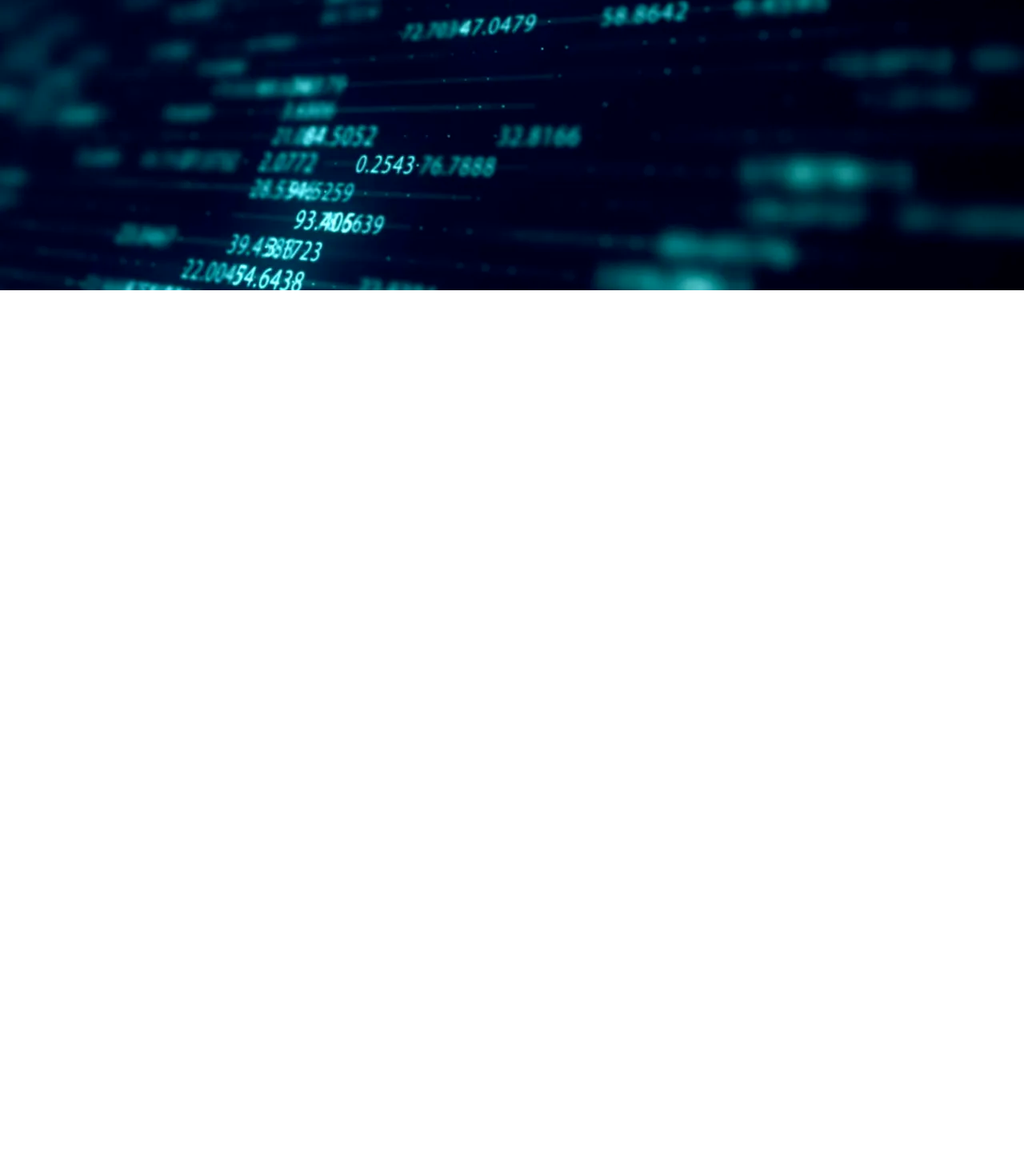
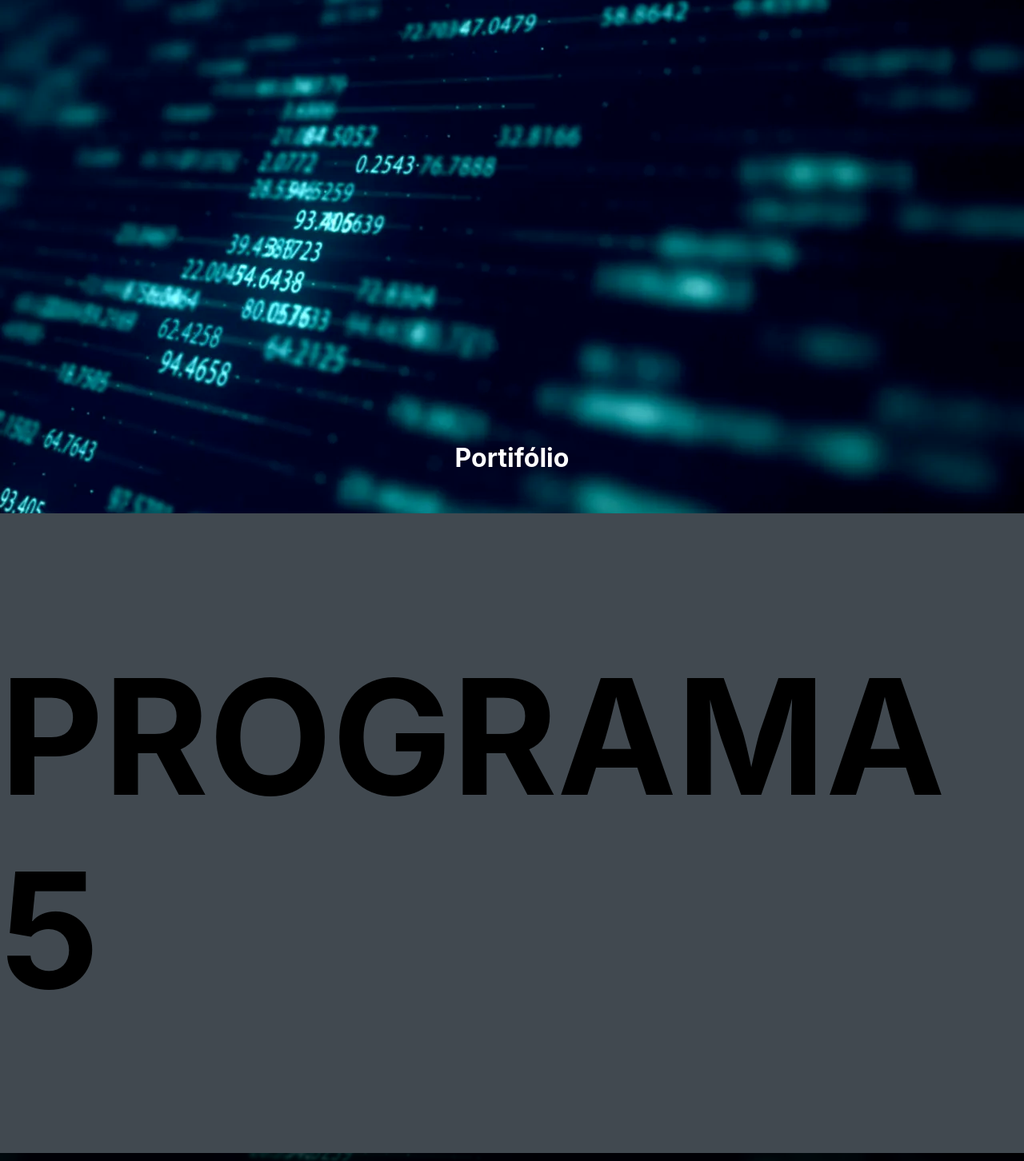
Before and after one commit to xHerion/site-ddevs, a React (Create React App) app in the folder site-ddevs/: page / in a window 1280 px wide. Shown: the part 437-1889 px from the top of the page at 80% size. Before the commit the page ends 800 px from the top, so only its background shows below. Built offline with nearby package versions, Linux system fonts and the light colour scheme.

Commit message:
Portifólio e ajustes na estrutura
Inserção de conteúdo na home (portifólio) e alteração da nomenclatura de "app" para "Home"

```diff
--- a/site-ddevs/src/CSS/App.css
+++ b/site-ddevs/src/CSS/Home.css
@@ -1,6 +1,6 @@
 .Box {
   width: 100%;
-  height: 396px;
+  height: 390px;
   display: flex;
   justify-content: center;
   flex-direction: column;
@@ -85,7 +85,7 @@
 
 }
 
-.caixaTituloSobre{
+.caixaTituloSobre {
   width: 100%;
   display: flex;
   justify-content: center;
@@ -133,19 +133,134 @@
 
 }
 
-.caixaTexto{
+.caixaTexto {
   max-width: 70%;
   height: 100%;
 }
 
-#caretIcon{
+#caretIcon {
   margin-right: 8px;
   margin-top: 5px;
 
 }
 
-.SetaIcon{
+.SetaIcon {
   margin: 20px;
   color: #fff;
 
 }
+
+.arrowIconBox {
+  display: flex;
+  justify-content: center;
+  color: #fff;
+  font-size: 0.1px;
+  transition: 300ms;
+  padding-bottom: 200px;
+}
+
+.arrowIconBox:hover {
+  font-size: 100%;
+  transition: 300ms;
+}
+
+.caixaTituloProjetos {
+  display: flex;
+  justify-content: center;
+}
+
+#tituloProjetos {
+  color: #fff;
+  margin-top: 100px;
+  margin-bottom: 50px;
+}
+
+
+.links {
+  width: 100%;
+  height: 50px;
+  display: flex;
+  font-weight: bold;
+}
+
+.links label {
+  padding: 10px 0;
+  flex-grow: 1;
+  cursor: pointer;
+  transition: all .4s;
+  text-align: center;
+  font-family: 'Arial';
+  font-size: 100%;
+  color: #fff;
+  background-color: black;
+  opacity: 0.8;
+
+}
+
+.links label:hover {
+  background-color: rgba(255, 255, 255, .2);
+}
+
+.scroll {
+  display: flex;
+  width: 100vw;
+  height: 100vh;
+  overflow: hidden;
+}
+
+.sections {
+
+  transition: all .4s;
+  font-weight: bold;
+  font-size: 200px;
+}
+
+input {
+  display: none;
+}
+
+.bloco {
+  width: 100vw;
+  height: 100vh;
+  justify-content: center;
+  align-items: center;
+  display: flex;
+
+}
+
+#programa1 {
+  background-color: #7fbd42;
+}
+
+#programa2 {
+  background-color: #69f;
+}
+
+#programa3 {
+  background-color: #faa;
+}
+
+#programa4 {
+  background-color: #aaa;
+}
+
+
+#programa5 {
+  background-color: #414950;
+}
+
+#rd_programa2:checked~.sections {
+  margin-top: -100vh;
+}
+
+#rd_programa3:checked~.sections {
+  margin-top: -200vh;
+}
+
+#rd_programa4:checked~.sections {
+  margin-top: -300vh;
+}
+
+#rd_programa5:checked~.sections {
+  margin-top: -400vh;
+}
--- a/site-ddevs/src/components/App.js
+++ /dev/null
@@ -1,52 +0,0 @@
-import '../CSS/App.css';
-import React from 'react';
-import Logo from '../../src/logo/logo_transparent.png'
-import { FontAwesomeIcon } from '@fortawesome/react-fontawesome'
-import {
-  faMagnifyingGlass,
-  faCaretDown
-} from '@fortawesome/free-solid-svg-icons'
-import 'animate.css'
-
-function App() {
-  return (
-    <div>
-      <div className='Box' >
-        <div className='navbar'>
-          <p className='navbar-options'>Inicio</p>
-          <p className='navbar-options'>Portifólio</p>
-          <div className='SearchPosition'>
-            <p className='contato-position'>Contato</p>
-            <FontAwesomeIcon className='Search' icon={faMagnifyingGlass} ></FontAwesomeIcon>
-          </div>
-        </div>
-        <div className='caixaBanner'>
-          <img src={Logo} id='logo-banner' alt='logo-ddevs' />
-        </div>
-      </div>
-      <div className='animate__animated animate__zoomIn'>
-        <div className='Caixasobre'>
-          <div className='caixaTituloSobre'>
-            <h1 className='tituloSobre'><FontAwesomeIcon id='caretIcon' icon={faCaretDown} />Sobre nós</h1>
-          </div>
-          <div className='caixaTexto'>
-            <p className='sobre'>
-              Lorem ipsum dolor sit amet,
-              consectetur adipiscing elit,
-              sed do eiusmod tempor incididunt ut labore et dolore magna aliqua.
-              Ut enim ad minim veniam,
-              quis nostrud exercitation ullamco laboris nisi ut aliquip ex ea
-              commodo consequat.
-              Duis aute irure dolor in reprehenderit in voluptate velit esse
-              cillum dolore eu fugiat nulla pariatur.
-              Excepteur sint occaecat cupidatat non proident,
-              sunt in culpa qui officia deserunt mollit anim id est laborum.
-            </p>
-          </div>
-        </div>
-      </div>
-    </div>
-  );
-}
-
-export default App;
--- /dev/null
+++ b/site-ddevs/src/components/Home.js
@@ -0,0 +1,93 @@
+import '../CSS/Home.css';
+import React from 'react';
+import Logo from '../../src/logo/logo_transparent.png'
+import { FontAwesomeIcon } from '@fortawesome/react-fontawesome'
+import {
+  faMagnifyingGlass,
+  faCaretDown,
+  faArrowUpShortWide
+} from '@fortawesome/free-solid-svg-icons'
+import 'animate.css'
+
+function Home() {
+  return (
+    <>
+      <div className='main'>
+        <div className='Box' >
+          <div className='navbar'>
+            <p className='navbar-options'>Inicio</p>
+            <p className='navbar-options'>Portifólio</p>
+            <div className='SearchPosition'>
+              <p className='contato-position'>Contato</p>
+              <FontAwesomeIcon className='Search' icon={faMagnifyingGlass} ></FontAwesomeIcon>
+            </div>
+          </div>
+          <div className='caixaBanner'>
+            <img src={Logo} id='logo-banner' alt='logo-ddevs' />
+          </div>
+        </div>
+        <div className='animate__animated animate__zoomIn'>
+          <div className='Caixasobre'>
+            <div className='caixaTituloSobre'>
+              <h1 className='tituloSobre'><FontAwesomeIcon id='caretIcon' icon={faCaretDown} />Sobre nós</h1>
+            </div>
+            <div className='caixaTexto'>
+              <p className='sobre'>
+                Lorem ipsum dolor sit amet,
+                consectetur adipiscing elit,
+                sed do eiusmod tempor incididunt ut labore et dolore magna aliqua.
+                Ut enim ad minim veniam,
+                quis nostrud exercitation ullamco laboris nisi ut aliquip ex ea
+                commodo consequat.
+                Duis aute irure dolor in reprehenderit in voluptate velit esse
+                cillum dolore eu fugiat nulla pariatur.
+                Excepteur sint occaecat cupidatat non proident,
+                sunt in culpa qui officia deserunt mollit anim id est laborum.
+              </p>
+            </div>
+          </div>
+          <div className='arrowIconBox'>
+            <FontAwesomeIcon id='arrowIcon' icon={faArrowUpShortWide} />
+          </div>
+        </div>
+
+      </div>
+
+      <div>
+        <div className='caixaTituloProjetos'>
+          <h1 id='tituloProjetos'>Portifólio</h1>
+        </div>
+
+
+        <div class="scroll">
+
+          <input type="radio" name="grupo" id="rd_programa1" checked="true" />
+          <input type="radio" name="grupo" id="rd_programa2" checked="true" />
+          <input type="radio" name="grupo" id="rd_programa3" checked="true" />
+          <input type="radio" name="grupo" id="rd_programa4" checked="true" />
+          <input type="radio" name="grupo" id="rd_programa5" checked="true" />
+
+          <section class="sections">
+            <section class="bloco" id="programa1">PROGRAMA 1</section>
+            <section class="bloco" id="programa2">PROGRAMA 2</section>
+            <section class="bloco" id="programa3">PROGRAMA 3</section>
+            <section class="bloco" id="programa4">PROGRAMA 4</section>
+            <section class="bloco" id="programa5">PROGRAMA 5</section>
+          </section>
+        </div>
+
+        <nav className="links">
+
+<label for="rd_programa1">Programa 1</label>
+<label for="rd_programa2">Programa 2</label>
+<label for="rd_programa3">Programa 3</label>
+<label for="rd_programa4">Programa 4</label>
+<label for="rd_programa5">Programa 5</label>
+
+</nav>
+      </div>
+    </>
+  );
+}
+
+export default Home;
--- a/site-ddevs/src/index.js
+++ b/site-ddevs/src/index.js
@@ -1,13 +1,13 @@
 import React from 'react';
 import ReactDOM from 'react-dom/client';
 import '../src/CSS/index.css';
-import App from './components/App';
+import Home from './components/Home';
 import reportWebVitals from './reportWebVitals';
 
 const root = ReactDOM.createRoot(document.getElementById('root'));
 root.render(
   <React.StrictMode>
-    <App />
+    <Home />
   </React.StrictMode>
 );
 
```
